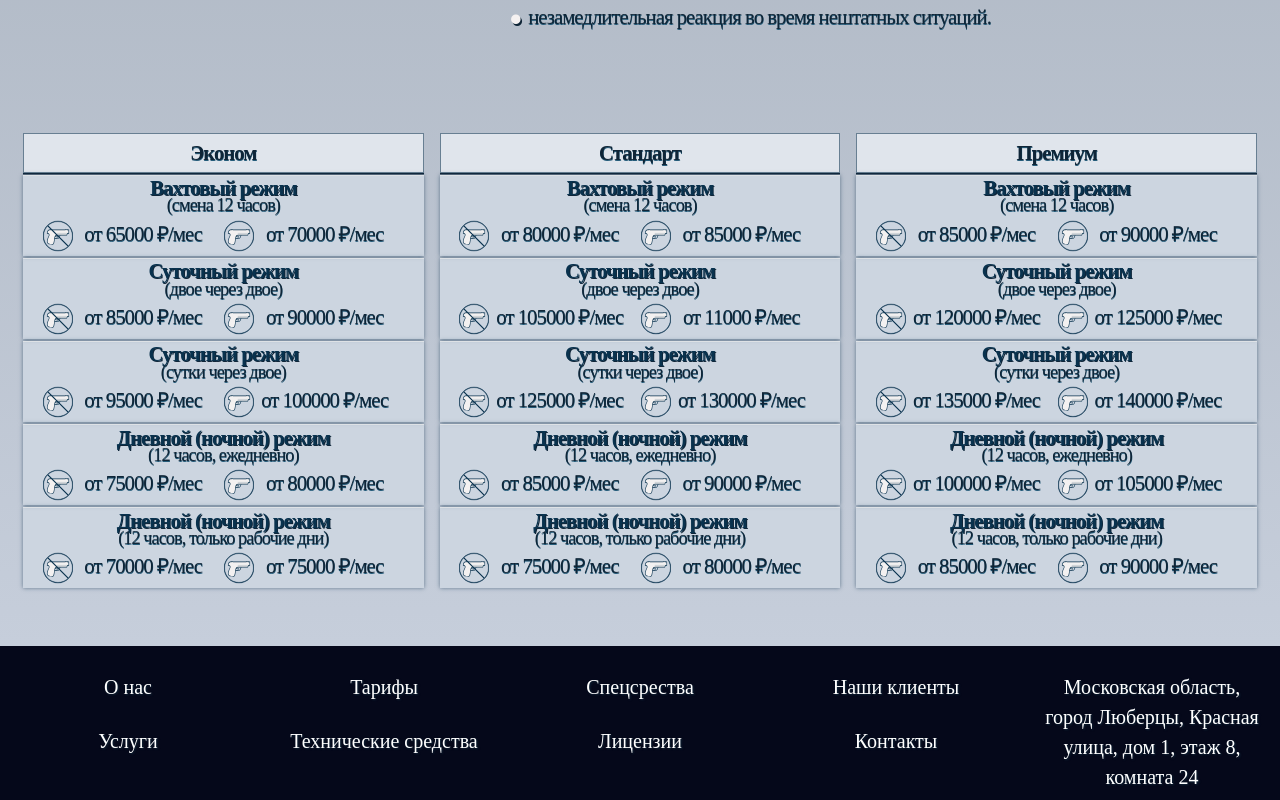
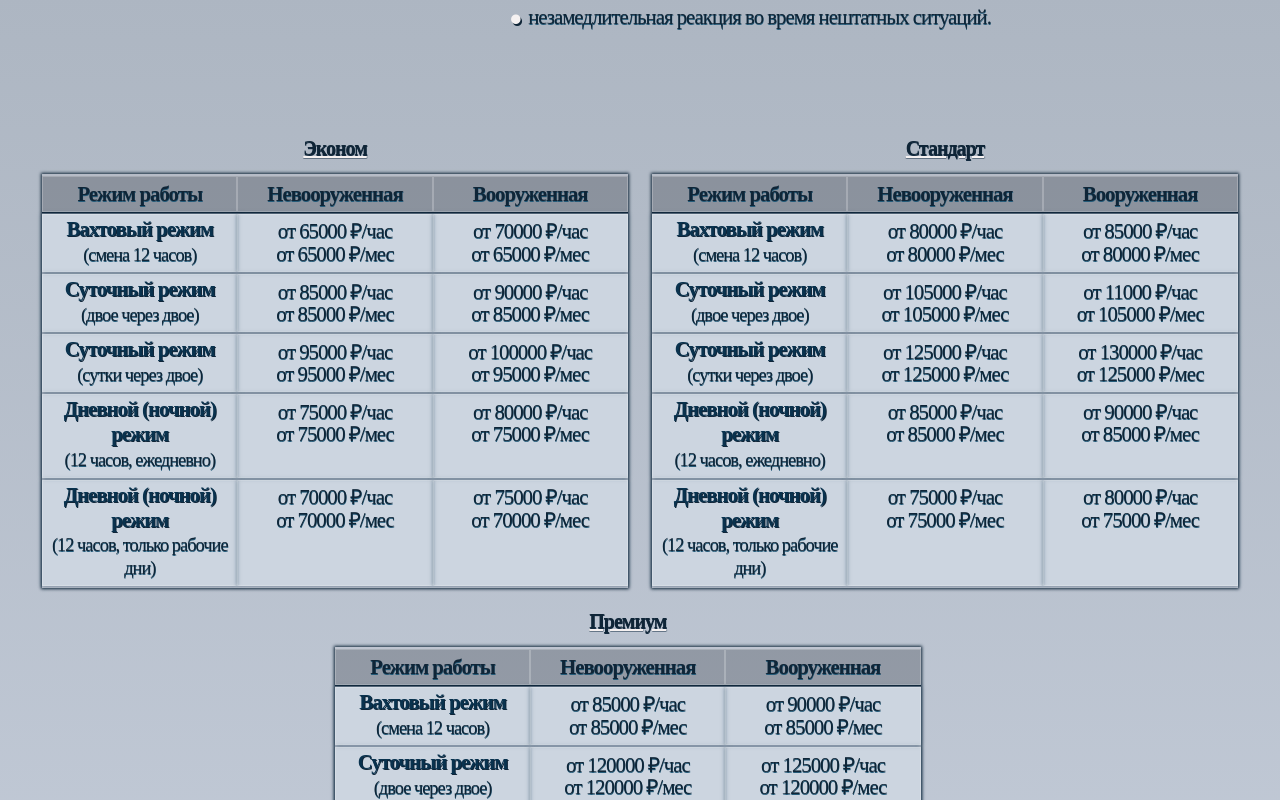
Before and after one commit to AnigalHub/Valencia, a Nuxt app: page /services/bodyguard in a window 1280 px wide. Shown: the part 1280-2080 px from the top of the page. Built offline with nearby package versions, Linux system fonts and the light colour scheme; a web font is replaced by a local one.

Commit message:
изменена структура - последовательно таблицы с картинками и описанием

```diff
--- a/components/secondary_pages/tarrifs_content.vue
+++ b/components/secondary_pages/tarrifs_content.vue
@@ -1,65 +1,62 @@
 <template>
   <div id="tariffs_content" class="block_two">
     <b-container>
-      <b-row>
-        <b-col>
+      <div class="flex-container">
+        <div>
+          <h6>Эконом</h6>
           <b-table class="text" hover :items="items" :fields="fields">
             <template v-slot:cell(econom)="{item}">
-              <h4>{{item.econom.name}}</h4>
-              <div class="text_descr">{{item.econom.descr_name}}</div>
-              <img :src="item.econom.src">
-              <b-row class="show_row">
-                <b-col cols="1">
-                  <component :is="item.econom.svg_2"/>
-                </b-col>
-                <b-col> от {{item.econom.price}} ₽/мес</b-col>
-                <b-col cols="1">
-                  <component :is="item.econom.svg"/>
-                </b-col>
-                <b-col>от {{item.econom.price_with_weapon}} ₽/мес</b-col>
-              </b-row>
+              <h4>{{item.name}}</h4>
+              <span class="text_descr">{{item.descr_name}}</span>
+            </template>
+            <template v-slot:cell(tt)="{item}">
+              <div> от {{item.price}} ₽/час</div>
+              <div> от {{item.price}} ₽/мес</div>
+            </template>
+            <template v-slot:cell(ttr)="{item}">
+              <div>от {{item.price_with_weapon}} ₽/час </div>
+              <div> от {{item.price}} ₽/мес</div>
             </template>
           </b-table>
-        </b-col>
-        <b-col>
-          <b-table class="text" hover :items="items2" :fields="fields2">
-            <template v-slot:cell(standart)="{item}">
-              <img :src="item.standart.src">
-              <h4>{{item.standart.name}}</h4>
-              <div class="text_descr">{{item.standart.descr_name}}</div>
-              <b-row class="show_row">
-                <b-col cols="1">
-                  <component :is="item.standart.svg_2"/>
-                </b-col>
-                <b-col> от {{item.standart.price}} ₽/мес</b-col>
-                <b-col cols="1">
-                  <component :is="item.standart.svg"/>
-                </b-col>
-                <b-col>от {{item.standart.price_with_weapon}} ₽/мес</b-col>
-              </b-row>
+        </div>
+        <div>
+          <h6>Стандарт</h6>
+          <b-table class="text" hover :items="items2" :fields="fields">
+            <template v-slot:cell(econom)="{item}">
+              <h4>{{item.name}}</h4>
+              <span class="text_descr">{{item.descr_name}}</span>
+            </template>
+            <template v-slot:cell(tt)="{item}">
+              <div> от {{item.price}} ₽/час</div>
+              <div> от {{item.price}} ₽/мес</div>
+            </template>
+            <template v-slot:cell(ttr)="{item}">
+              <div>от {{item.price_with_weapon}} ₽/час </div>
+              <div> от {{item.price}} ₽/мес</div>
             </template>
           </b-table>
-        </b-col>
-        <b-col>
-          <b-table class="text" hover :items="items3" :fields="fields3">
-            <template v-slot:cell(premium)="{item}">
-              <img :src="item.premium.src">
-              <h4>{{item.premium.name}}</h4>
-              <div class="text_descr">{{item.premium.descr_name}}</div>
-              <b-row class="show_row">
-                <b-col cols="1">
-                  <component :is="item.premium.svg_2"/>
-                </b-col>
-                <b-col> от {{item.premium.price}} ₽/мес</b-col>
-                <b-col cols="1">
-                  <component :is="item.premium.svg"/>
-                </b-col>
-                <b-col>от {{item.premium.price_with_weapon}} ₽/мес</b-col>
-              </b-row>
+        </div>
+        <div>
+          <h6>Премиум</h6>
+          <b-table class="text" hover :items="items3" :fields="fields">
+            <template v-slot:cell(econom)="{item}">
+              <h4>{{item.name}}</h4>
+              <span class="text_descr">{{item.descr_name}}</span>
+            </template>
+            <template v-slot:cell(tt)="{item}">
+              <div> от {{item.price}} ₽/час</div>
+              <div> от {{item.price}} ₽/мес</div>
+            </template>
+            <template v-slot:cell(ttr)="{item}">
+              <div>от {{item.price_with_weapon}} ₽/час </div>
+              <div> от {{item.price}} ₽/мес</div>
             </template>
           </b-table>
-        </b-col>
-      </b-row>
+        </div>
+      </div>
+
+
+
     </b-container>
   </div>
 </template>
@@ -72,175 +69,157 @@
       components: {Weapon_svg,NoWeapon_svg},
       data() {
         return {
-          fields: [
-            { label: "Эконом", key: "econom" },
-          ],
-          fields2: [
-            { label: "Стандарт", key: "standart" },
-          ],
-          fields3: [
-            { label: "Премиум", key: "premium" },
-          ],
+          fields: [{ label: "Режим работы", key: "econom" },
+            { label: "Невооруженная", key: "tt" },
+            { label: "Вооруженная", key: "ttr" },],
           items: [
             {
-              econom: {
               name:'Вахтовый режим',
               descr_name:'(смена 12 часов)',
               price:65000,
               price_with_weapon:70000,
-                svg:Weapon_svg,
-                svg_2:NoWeapon_svg,
-              }
             },
             {
-              econom: {
               name:'Суточный режим',
               descr_name:'(двое через двое)',
               price:85000,
               price_with_weapon:90000,
-                svg:Weapon_svg,
-                svg_2:NoWeapon_svg,
-              }
             },
             {
-              econom: {
               name:'Суточный режим',
               descr_name:'(сутки через двое)',
               price:95000,
               price_with_weapon:100000,
-                svg:Weapon_svg,
-                svg_2:NoWeapon_svg,
-              }
             },
             {
-              econom: {
               name:'Дневной (ночной) режим',
               descr_name:'(12 часов, ежедневно)',
               price:75000,
               price_with_weapon:80000,
-                svg:Weapon_svg,
-                svg_2:NoWeapon_svg,
-              }
             },
             {
-              econom: {
               name:'Дневной (ночной) режим',
               descr_name:'(12 часов,  только рабочие дни)',
               price:70000,
               price_with_weapon:75000,
-                svg:Weapon_svg,
-                svg_2:NoWeapon_svg,
-              }
             },
           ],
           items2: [
             {
-              standart:{
               name:'Вахтовый режим',
               descr_name:'(смена 12 часов)',
               price:80000,
               price_with_weapon:85000,
-                svg:Weapon_svg,
-                svg_2:NoWeapon_svg,
-              }
             },
             {
-              standart:{
               name:'Суточный режим',
               descr_name:'(двое через двое)',
               price:105000,
               price_with_weapon:11000,
-                svg:Weapon_svg,
-                svg_2:NoWeapon_svg,
-              }
             },
             {
-              standart:{
               name:'Суточный режим',
               descr_name:'(сутки через двое)',
               price:125000,
               price_with_weapon:130000,
-                svg:Weapon_svg,
-                svg_2:NoWeapon_svg,
-              }
             },
             {
-              standart:{
               name:'Дневной (ночной) режим',
               descr_name:'(12 часов, ежедневно)',
               price:85000,
               price_with_weapon:90000,
-                svg:Weapon_svg,
-                svg_2:NoWeapon_svg,
-              }
             },
             {
-              standart:{
               name:'Дневной (ночной) режим',
               descr_name:'(12 часов,  только рабочие дни)',
               price:75000,
               price_with_weapon:80000,
-                svg:Weapon_svg,
-                svg_2:NoWeapon_svg,
-              }
             },
           ],
           items3: [
             {
-              premium:{
               name:'Вахтовый режим',
               descr_name:'(смена 12 часов)',
               price:85000,
               price_with_weapon:90000,
-                svg:Weapon_svg,
-                svg_2:NoWeapon_svg,
-              }
             },
             {
-              premium:{
               name:'Суточный режим',
               descr_name:'(двое через двое)',
               price:120000,
               price_with_weapon:125000,
-                svg:Weapon_svg,
-                svg_2:NoWeapon_svg,
-              },
             },
             {
-              premium:{
               name:'Суточный режим',
               descr_name:'(сутки через двое)',
               price:135000,
               price_with_weapon:140000,
-                svg:Weapon_svg,
-                svg_2:NoWeapon_svg,
-              },
             },
             {
-              premium:{
               name:'Дневной (ночной) режим',
               descr_name:'(12 часов, ежедневно)',
               price:100000,
               price_with_weapon:105000,
-                svg:Weapon_svg,
-                svg_2:NoWeapon_svg,
-              }
             },
             {
-              premium:{
               name:'Дневной (ночной) режим',
               descr_name:'(12 часов,  только рабочие дни)',
               price:85000,
               price_with_weapon:90000,
-                svg:Weapon_svg,
-                svg_2:NoWeapon_svg,
-              }
             },
           ]
         }
       }
     }
 </script>
-<style scoped>
+<style>
+  table{
+    background: rgba(219, 205, 205, 0.1);
+    box-shadow: 0 0 3px 1px #0f2538;
+  }
+  .table th{
+    background: rgba(8, 22, 33, 0.25) !important;
+
+  }
+  .table th{
+    background: rgba(8, 22, 33, 0.25) !important;
+  }
+  .table th, .table td {
+    padding: 0.35rem !important;
+    border: 1px solid rgba(250, 250, 250, 0.23) !important;
+    box-shadow: 0 0 1px 1px #0f2538;
+  }
+  th,tr td:nth-child(2),tr td:nth-child(3){
+    text-align: center !important;
+  }
 
 </style>
+<style scoped lang="scss">
+  h6{
+    text-align: center;
+  }
+  .flex-container > div {
+    width: 48%;
+    margin: 0 1% !important;
+    &:last-child{
+      margin-left: 25% !important;
+    }
+  }
+  img{
+    width: 5%;
+    margin: 0.5%;
+    //border-radius: 50%;
+    float: left;
+    box-shadow: none;
+    //background: rgba(255, 255, 255, 0.85);
+    filter: brightness(60%) !important
+  }
+  svg{
+    width: 32px;
+    height: 40px;
+    float: left;
+  }
+  p{
+    margin-top: 3.5%;
+  }
+</style>
```
Lines whose indentation alone changed are shown as unchanged.
